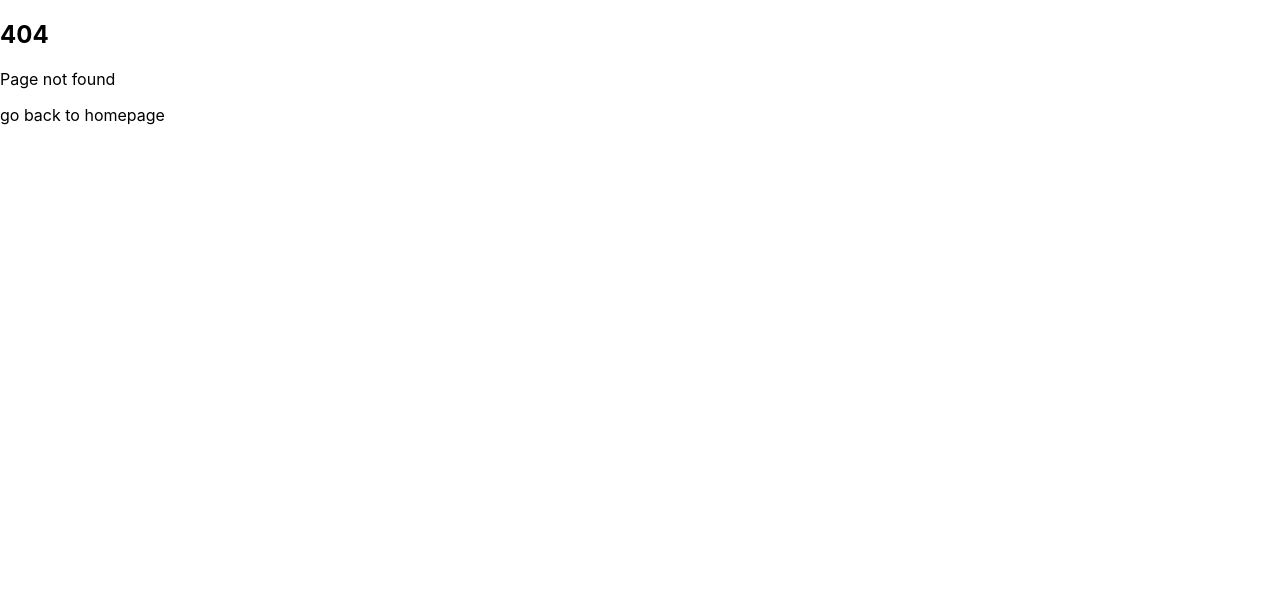
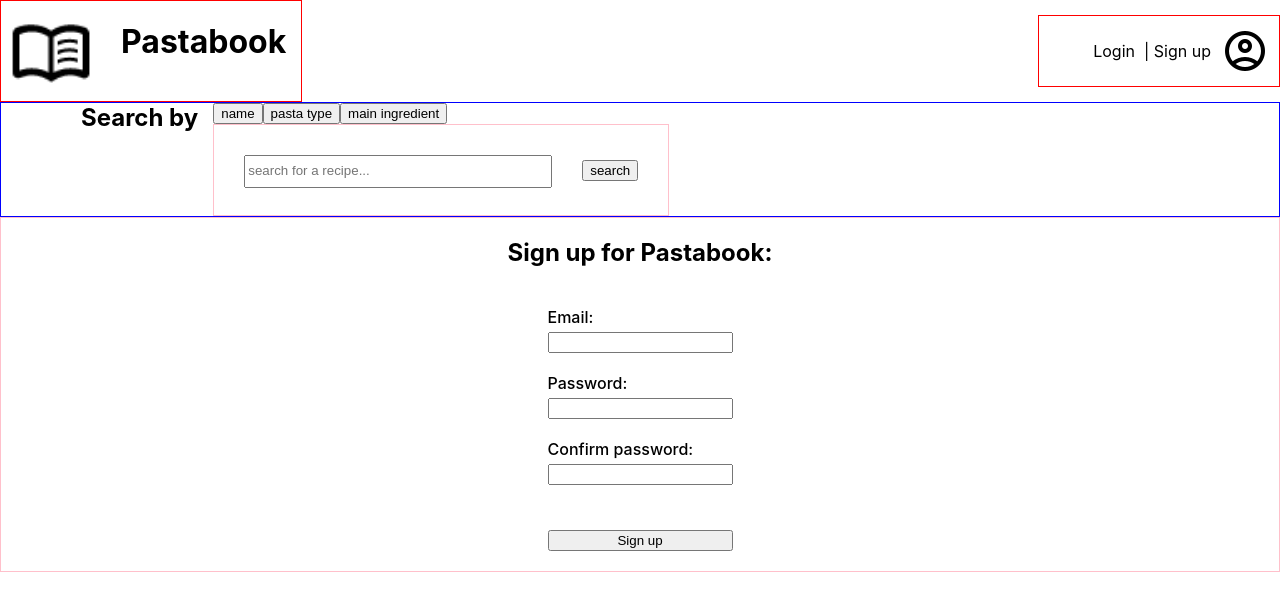
Before and after one commit to andrzejkukuryk/pastabook, a React (Create React App) app: page /register in a window 1280 px wide. Before the commit this address had no page. Shown: the top 610 px of the page. Built offline with nearby package versions, Linux system fonts and the light colour scheme.

Commit message:
add Login, Register

```diff
--- a/package.json
+++ b/package.json
@@ -13,6 +13,7 @@
     "classnames": "^2.3.2",
     "react": "^18.2.0",
     "react-dom": "^18.2.0",
+    "react-hook-form": "^7.40.0",
     "react-router-dom": "^6.4.3",
     "react-scripts": "5.0.1",
     "typescript": "^4.8.4",
--- a/src/App.tsx
+++ b/src/App.tsx
@@ -6,6 +6,8 @@ import { Routes, Route } from "react-router";
 import { Recipe } from "./component/recipe";
 import { PageNotFound } from "./component/pageNotFound";
 import { SharedLayout } from "./component/sharedLayout";
+import { Login } from "./component/login";
+import { Register } from "./component/register";
 
 function App() {
   return (
@@ -15,6 +17,8 @@ function App() {
           <Route index element={<RecipeList />} />
           <Route path="recipes" />
           <Route path="recipes/:recipePath" element={<Recipe />} />
+          <Route path="register" element={<Register />} />
+          <Route path="login" element={<Login />} />
         </Route>
         <Route path="*" element={<PageNotFound />} />
       </Routes>
--- /dev/null
+++ b/src/component/login/index.tsx
@@ -0,0 +1,62 @@
+import React from "react";
+import { useForm } from "react-hook-form";
+import styles from "./style.module.css";
+
+export function Login() {
+  const {
+    register,
+    handleSubmit,
+    formState: { errors },
+  } = useForm();
+  //TODO: change type:
+  const onSubmit = (data: any) => {
+    console.log(data);
+  };
+
+  return (
+    <div className={styles.container}>
+      <h2>Login to Pastabook:</h2>
+      <form onSubmit={handleSubmit(onSubmit)}>
+        <div className={styles.formInputDiv}>
+          <label htmlFor="loginEmail">Email:</label>
+          <input
+            id="loginEmail"
+            type="text"
+            {...register("email", {
+              required: true,
+              pattern: /^[^@ ]+@[^@ ]+\.[^@ .]{2,}$/,
+            })}
+          />
+          {errors.email && errors.email.type === "required" && (
+            <p className={styles.errorMsg}>Email is required.</p>
+          )}
+          {errors.email && errors.email.type === "pattern" && (
+            <p className={styles.errorMsg}>Email is not valid.</p>
+          )}
+        </div>
+        <div className={styles.formInputDiv}>
+          <label htmlFor="loginPassword">Password:</label>
+          <input
+            id="loginPassword"
+            type="password"
+            {...register("password", { required: true, minLength: 8 })}
+          />
+          {errors.password && errors.password.type === "required" && (
+            <p className={styles.errorMsg}>Password is required.</p>
+          )}
+          {errors.password && errors.password.type === "minLength" && (
+            <p className={styles.errorMsg}>
+              Password needs at least 8 charackters.
+            </p>
+          )}
+        </div>
+        <div className={styles.formInputDiv}>
+          <label></label>
+          <button className={styles.btn} type="submit">
+            Login
+          </button>
+        </div>
+      </form>
+    </div>
+  );
+}
--- /dev/null
+++ b/src/component/login/style.module.css
@@ -0,0 +1,28 @@
+.container {
+    display: flex;
+    flex-direction: column;
+    align-items: center;
+    max-width: 1280px;
+    border: 1px solid pink;
+}
+
+.formInputDiv {
+    display: flex;
+    flex-direction: column;
+    margin: 20px ;
+    font-weight: 500;
+}
+
+
+.errorMsg {
+    color: red;
+    font-size: 0.6em;
+}
+
+label {
+    margin-bottom: 5px;
+}
+
+.btn {
+    margin: 20px 0 0 0;
+}
--- a/src/component/recipe/index.tsx
+++ b/src/component/recipe/index.tsx
@@ -4,11 +4,6 @@ import { recipes } from "../../data/dummyData";
 import { Recipe as RecipeType } from "../../models/recipe";
 import styles from "./style.module.css";
 
-interface RecipeProps {
-  fullName: string;
-  imageSource: string;
-  ingredients: string[];
-}
 
 export function Recipe() {
   const { recipePath } = useParams();
--- a/src/component/recipeList/index.tsx
+++ b/src/component/recipeList/index.tsx
@@ -1,16 +1,18 @@
-import React from "react";
+import React, { useState } from "react";
 import { Link } from "react-router-dom";
 import { RecipeListItem } from "../recipeListItem";
 import styles from "./style.module.css";
 import { recipes } from "../../data/dummyData";
 
 export function RecipeList() {
+  const [list, setList] = useState(recipes);
+
   return (
     <div className={styles.container}>
       <h2 className={styles.lastRecipesTitle}>Last recipes:</h2>
 
       <div className={styles.flexContainer}>
-        {recipes.map((recipe) => (
+        {list.map((recipe) => (
           <Link to={`/recipes/${recipe.path}`} key={recipe.path}>
             <RecipeListItem
               dishName={recipe.fullName}
--- /dev/null
+++ b/src/component/register/index.tsx
@@ -0,0 +1,84 @@
+import React from "react";
+import { useForm } from "react-hook-form";
+import styles from "./style.module.css";
+
+export function Register() {
+  const {
+    register,
+    handleSubmit,
+    watch,
+    formState: { errors },
+  } = useForm();
+  //TODO: change type:
+  const onSubmit = (data: any) => {
+    console.log(data);
+  };
+
+  return (
+    <div className={styles.container}>
+      <h2>Sign up for Pastabook:</h2>
+      <form onSubmit={handleSubmit(onSubmit)}>
+        <div className={styles.formInputDiv}>
+          <label htmlFor="registerEmail">Email:</label>
+          <input
+            id="registerEmail"
+            type="text"
+            {...register("email", {
+              required: true,
+              pattern: /^[^@ ]+@[^@ ]+\.[^@ .]{2,}$/,
+            })}
+          />
+          {errors.email && errors.email.type === "required" && (
+            <p className={styles.errorMsg}>Email is required.</p>
+          )}
+          {errors.email && errors.email.type === "pattern" && (
+            <p className={styles.errorMsg}>Email is not valid.</p>
+          )}
+        </div>
+        <div className={styles.formInputDiv}>
+          <label htmlFor="registerPassword">Password:</label>
+          <input
+            id="registerPassword"
+            type="password"
+            {...register("password", { required: true, minLength: 8 })}
+          />
+          {errors.password && errors.password.type === "required" && (
+            <p className={styles.errorMsg}>Password is required.</p>
+          )}
+          {errors.password && errors.password.type === "minLength" && (
+            <p className={styles.errorMsg}>
+              Password needs at least 8 charackters.
+            </p>
+          )}
+        </div>
+        <div className={styles.formInputDiv}>
+          <label htmlFor="registerConfirmPassword">Confirm password:</label>
+          <input
+            id="registerConfirmPassword"
+            type="password"
+            {...register("confirmPassword", {
+              required: true,
+              validate: (cfirmPassword) => watch("password") === cfirmPassword,
+            })}
+          />
+          {errors.confirmPassword &&
+            errors.confirmPassword.type === "required" && (
+              <p className={styles.errorMsg}>
+                Password's confirmation is required.
+              </p>
+            )}
+          {errors.confirmPassword &&
+            errors.confirmPassword.type === "validate" && (
+              <p className={styles.errorMsg}>Passwords need to be the same.</p>
+            )}
+        </div>
+        <div className={styles.formInputDiv}>
+          <label></label>
+          <button className={styles.btn} type="submit">
+            Sign up
+          </button>
+        </div>
+      </form>
+    </div>
+  );
+}
--- /dev/null
+++ b/src/component/register/style.module.css
@@ -0,0 +1,28 @@
+.container {
+    display: flex;
+    flex-direction: column;
+    align-items: center;
+    max-width: 1280px;
+    border: 1px solid pink;
+}
+
+.formInputDiv {
+    display: flex;
+    flex-direction: column;
+    margin: 20px ;
+    font-weight: 500;
+}
+
+
+.errorMsg {
+    color: red;
+    font-size: 0.6em;
+}
+
+label {
+    margin-bottom: 5px;
+}
+
+.btn {
+    margin: 20px 0 0 0;
+}
--- a/src/component/searchByType/index.tsx
+++ b/src/component/searchByType/index.tsx
@@ -2,14 +2,24 @@ import React from "react";
 import styles from "./style.module.css";
 import { allPastaTypes } from "../../data/dummyData";
 
+interface SearchByTypeProps {
+  typeChecked: boolean[];
+  chooseType: (position: number) => void;
+}
 
-export function SearchByType() {
+export function SearchByType({ typeChecked, chooseType }: SearchByTypeProps) {
   return (
     <div className={styles.container}>
       <form>
         {allPastaTypes.map((type, index) => (
           <label className={styles.listItemLabel} key={`pastaType${index}`}>
-            <input type="checkbox" name="pastaType" value={type} />
+            <input
+              type="checkbox"
+              name="pastaType"
+              value={type}
+              checked={typeChecked[index]}
+              onChange={() => chooseType(index)}
+            />
             {type}
           </label>
         ))}
--- a/src/component/searchMain/index.tsx
+++ b/src/component/searchMain/index.tsx
@@ -1,8 +1,10 @@
-import React, { useState } from "react";
+import React, { useEffect, useState } from "react";
 import { SearchByIngredient } from "../searchByIngredient";
 import { SearchByName } from "../searchByName/searchByName";
 import { SearchByType } from "../searchByType";
 import styles from "./style.module.css";
+import { allPastaTypes, recipes } from "../../data/dummyData";
+import { Recipe } from "../../models/recipe";
 
 const TYPE_BYNAME = "byName";
 const TYPE_BYTYPE = "byType";
@@ -10,13 +12,41 @@ const TYPE_BYINGREDIENT = "byIngredient";
 
 export function SearchMain() {
   const [choice, setChoice] = useState(TYPE_BYNAME);
+  const [typeChecked, setTypeChecked] = useState(
+    new Array(allPastaTypes.length).fill(false)
+  );
+  const [selectedTypes, setSelectedTypes] = useState(allPastaTypes);
+
+  const chooseType = (position: number): void => {
+    const updatedTypeChecked: boolean[] = typeChecked.map((item, index) =>
+      index === position ? !item : item
+    );
+    setTypeChecked(updatedTypeChecked);
+  };
+
+  const selectTypes = () => {
+    let newSelectedTypes: string[] = [];
+    allPastaTypes.map((pastaType, index) => {
+      if (typeChecked[index]) {
+        newSelectedTypes.push(pastaType);
+      }
+    });
+    if (newSelectedTypes.length > 0) {
+      setSelectedTypes(newSelectedTypes);
+    }
+  };
+
+  useEffect(() => selectTypes(), [typeChecked]);
+  console.log("selected pasta types: ", selectedTypes);
 
   const searchChoice = () => {
     switch (choice) {
       case TYPE_BYNAME:
         return <SearchByName />;
       case TYPE_BYTYPE:
-        return <SearchByType />;
+        return (
+          <SearchByType typeChecked={typeChecked} chooseType={chooseType} />
+        );
       case TYPE_BYINGREDIENT:
         return <SearchByIngredient />;
       default:
--- a/src/component/userLoginMenu/index.tsx
+++ b/src/component/userLoginMenu/index.tsx
@@ -1,10 +1,11 @@
 import React, { useState } from "react";
 import styles from "./style.module.css";
 import { users } from "../../data/dummyUsersData";
+import { Link } from "react-router-dom";
 import iconNotLogged from "./graph/not_logged.png";
 
 export function UserLoginMenu() {
-  const [loggedIn, setLoggedIn] = useState(true);
+  const [loggedIn, setLoggedIn] = useState(false);
   const [user, setUser] = useState(users[0]);
 
   if (loggedIn) {
@@ -24,7 +25,8 @@ export function UserLoginMenu() {
   return (
     <div className={styles.container}>
       <p className={styles.loginP}>
-        <a href="#">Log in</a> &nbsp;|&nbsp; <a href="#">Sign up</a>
+        <Link to="login">Login</Link> &nbsp;|&nbsp;
+        <Link to="register">Sign up</Link>
       </p>
       <img className={styles.iconNotLogged} src={iconNotLogged} alt=""></img>
     </div>
```
Also changed, not shown: 1 other file (tests, documents, lock files or other folders).
